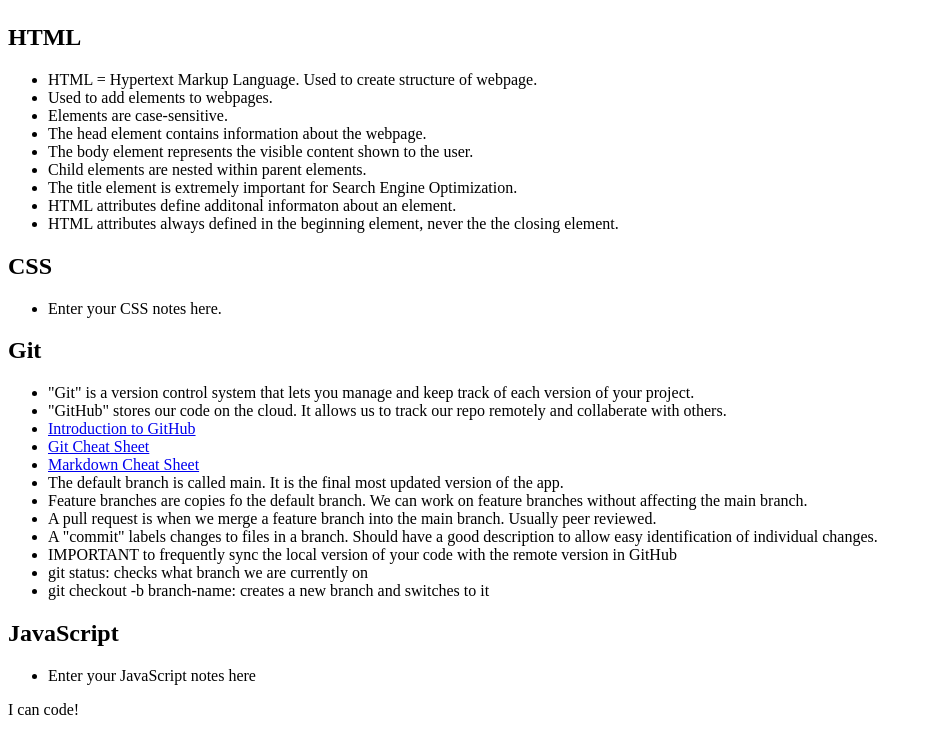
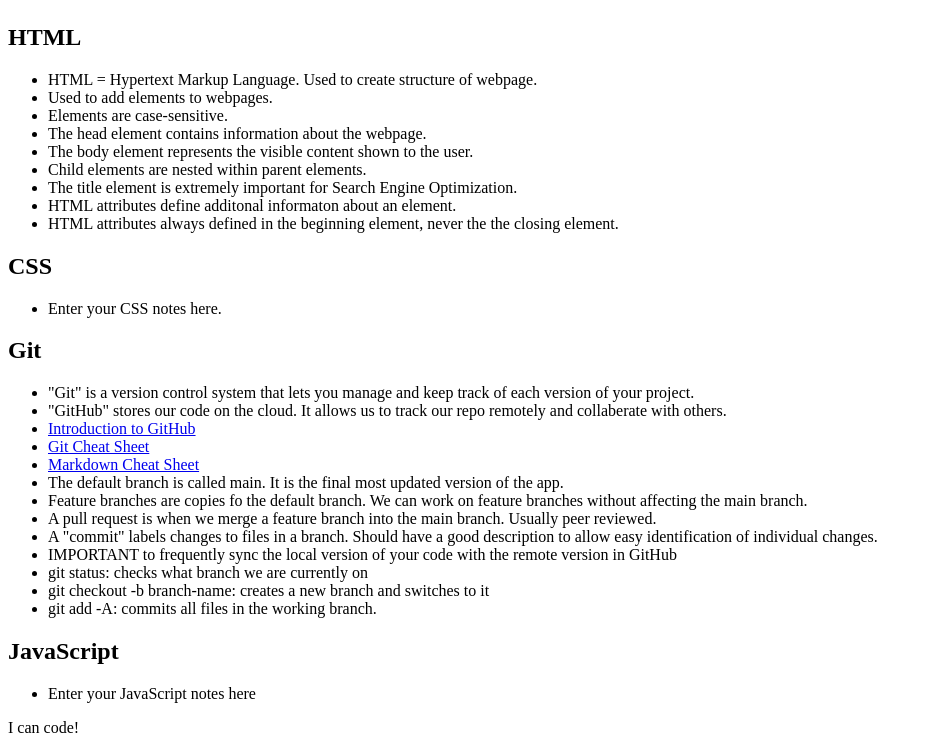
Before and after one commit to BenACooper/prework-study-guide, a plain HTML site: page index.html in a window 1280 px wide. Shown: the part 856-1609 px from the top of the page, without its empty margins (0-931 px from the left). Drawn offline with Linux system fonts and the light colour scheme.

Commit message:
added code to HTML file

```diff
--- a/index.html
+++ b/index.html
@@ -49,6 +49,7 @@
           <li>IMPORTANT to frequently sync the local version of your code with the remote version in GitHub</li>
           <li>git status: checks what branch we are currently on</li>
           <li>git checkout -b branch-name: creates a new branch and switches to it</li>
+          <li>git add -A: commits all files in the working branch.</li>
         </ul>
       </section>
 
```
